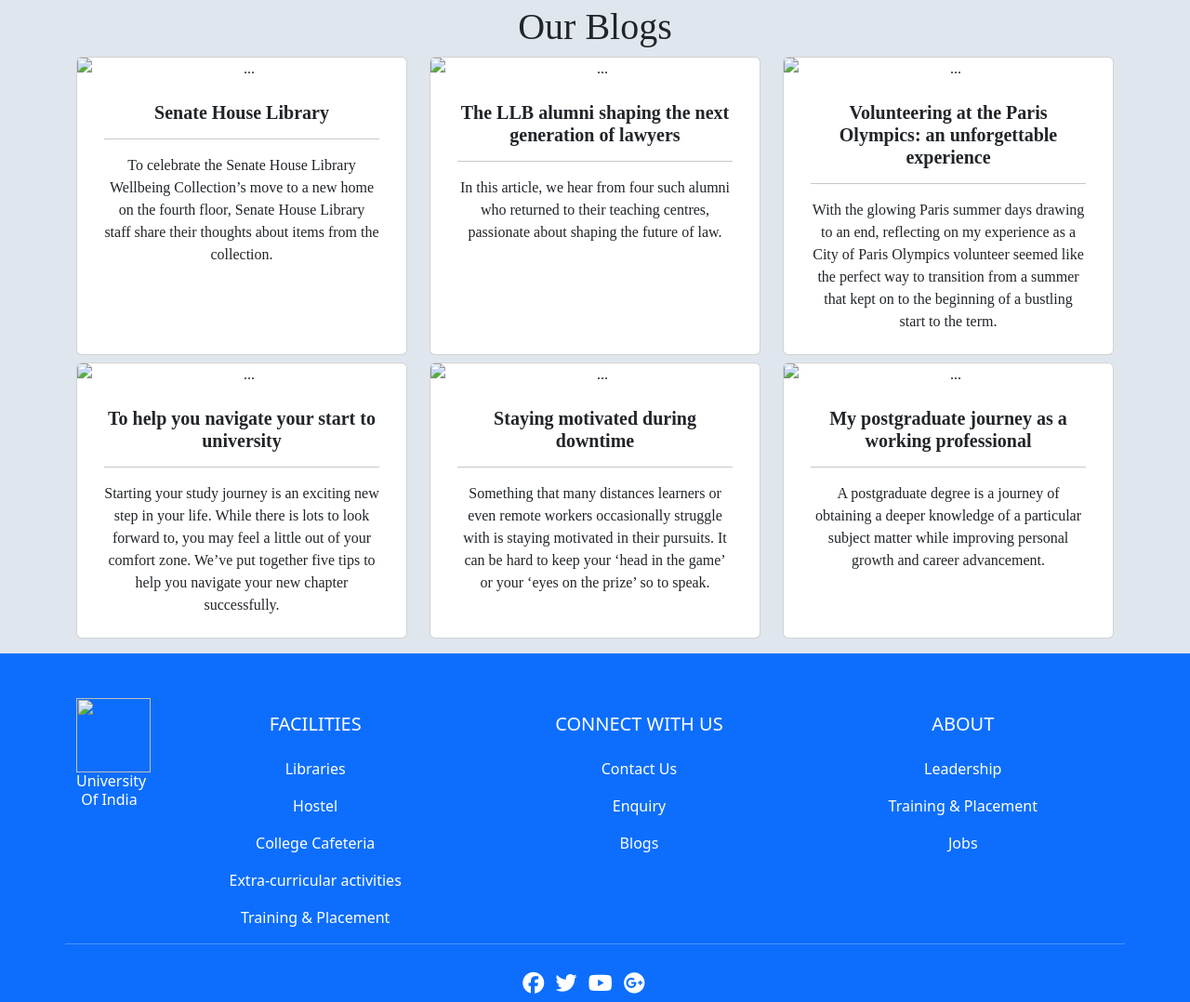
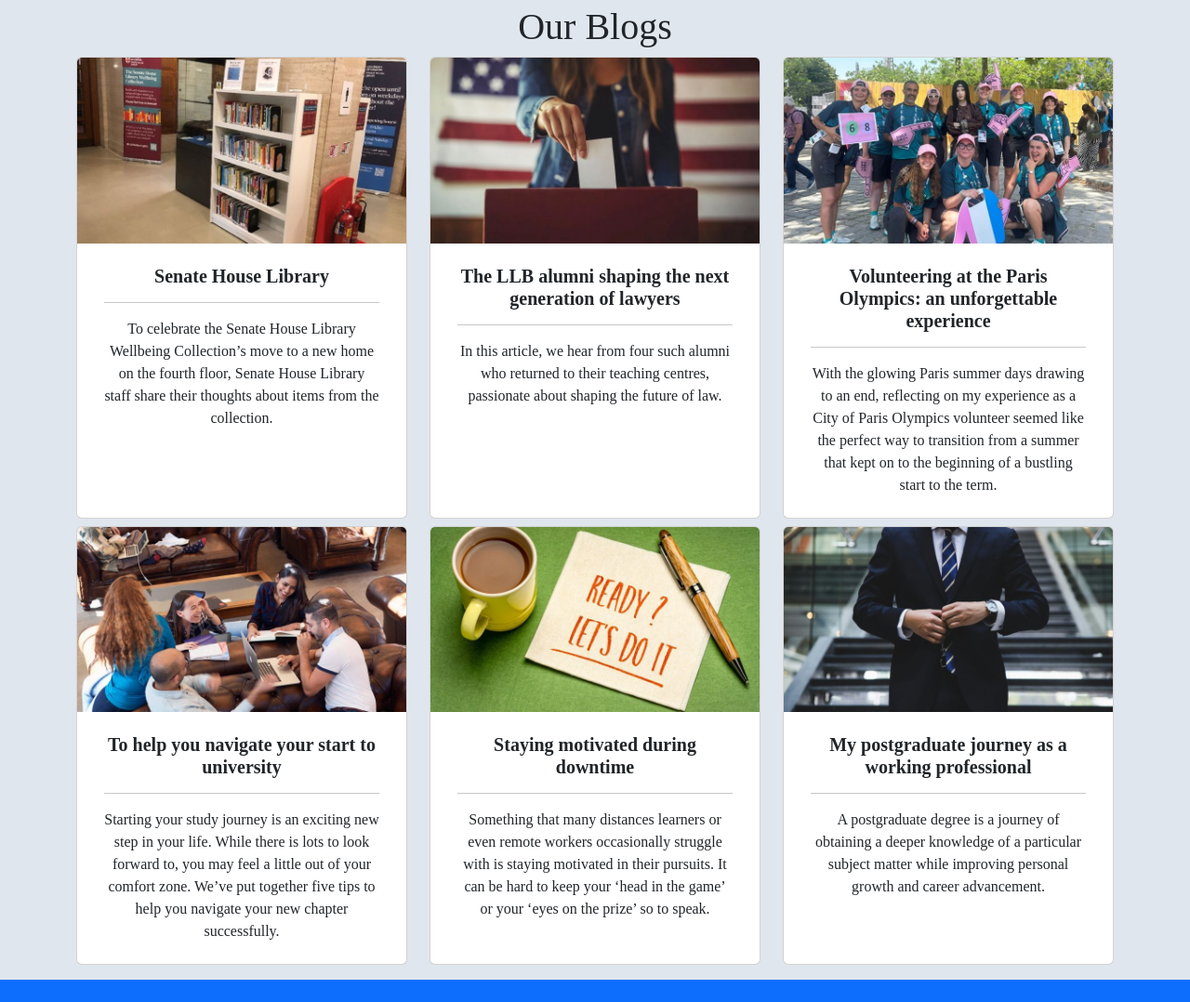
Before and after one commit to SPradnya26/University-Website, a plain HTML site: page ContactwithUs.html in a window 1280 px wide. Shown: the part 629-1707 px from the top of the page at 93% size. Drawn offline with nearby package versions, Linux system fonts and the light colour scheme.

Commit message:
Update ContactwithUs.html

```diff
--- a/ContactwithUs.html
+++ b/ContactwithUs.html
@@ -2,7 +2,7 @@
 <html lang="en">
   <head>
     <meta charset="utf-8">
-    <link rel="shortcut icon" type="x-icon" href="logo.png">
+    <link rel="shortcut icon" type="x-icon" href="img/logo.png">
     <meta name="viewport" content="width=device-width, initial-scale=1">
     <title>Contact with us</title>
     <link href="https://cdn.jsdelivr.net/npm/bootstrap@5.3.3/dist/css/bootstrap.min.css" rel="stylesheet" integrity="sha384-QWTKZyjpPEjISv5WaRU9OFeRpok6YctnYmDr5pNlyT2bRjXh0JMhjY6hW+ALEwIH" crossorigin="anonymous">
@@ -12,7 +12,7 @@
     <!--header section start-->
     <div class="bg-primary text-center mt-2 p-1" style="font-family: reboot;">
       <a href="University.html" target="_blank">
-        <img src="logo.png" alt="" width="80px" height="80px">
+        <img src="img/logo.png" alt="" width="80px" height="80px">
       </a>
       <span class="h1">University of India</span>
     </div>
@@ -75,7 +75,7 @@
 
     <!--Contact us-->
     <div class="head">
-        <div class="container mt-2 text-light" style="background: url('back.jpeg'); background-repeat: no-repeat; background-size: cover; font-family: reboot;">
+        <div class="container mt-2 text-light" style="background: url('img/back.jpeg'); background-repeat: no-repeat; background-size: cover; font-family: reboot;">
           <div class="row">
             <div class="row-body">
               <h2 class="text-light text-center mt-2 sticky-top">Contact Us</h2>
@@ -152,7 +152,7 @@
         <div class="row">
           <div class="col">
             <div class="card h-100">
-              <img src="card1.jpg" class="card-img-top" alt="...">
+              <img src="img/card1.jpg" class="card-img-top" alt="...">
               <div class="card-body">
                 <a href="#" class="btn">
                 <h5 class="card-title" style="font-weight: bold;">Senate House Library <hr></h5>
@@ -164,7 +164,7 @@
 
           <div class="col">
             <div class="card h-100">
-              <img src="card2.jpg" class="card-img-top" alt="...">
+              <img src="img/card2.jpg" class="card-img-top" alt="...">
               <div class="card-body">
                 <a href="#" class="btn">
                 <h5 class="card-title" style="font-weight: bold;">The LLB alumni shaping the next generation of lawyers <hr></h5>
@@ -176,7 +176,7 @@
 
           <div class="col">
             <div class="card h-100">
-              <img src="card3.jpg" class="card-img-top" alt="...">
+              <img src="img/card3.jpg" class="card-img-top" alt="...">
               <div class="card-body">
                 <a href="#" class="btn">
                 <h5 class="card-title" style="font-weight: bold;">Volunteering at the Paris Olympics: an unforgettable experience <hr></h5>
@@ -194,7 +194,7 @@
         <div class="row">
           <div class="col">
             <div class="card h-100">
-              <img src="card4.jpg" class="card-img-top" alt="...">
+              <img src="img/card4.jpg" class="card-img-top" alt="...">
               <div class="card-body">
                 <a href="#" class="btn">
                 <h5 class="card-title" style="font-weight: bold;">To help you navigate your start to university <hr></h5>
@@ -206,7 +206,7 @@
 
           <div class="col">
             <div class="card h-100">
-              <img src="card5.jpg" class="card-img-top" alt="...">
+              <img src="img/card5.jpg" class="card-img-top" alt="...">
               <div class="card-body">
                 <a href="#" class="btn">
                 <h5 class="card-title" style="font-weight: bold;">Staying motivated during downtime <hr></h5>
@@ -218,7 +218,7 @@
 
           <div class="col">
             <div class="card h-100">
-              <img src="card6.jpg" class="card-img-top" alt="...">
+              <img src="img/card6.jpg" class="card-img-top" alt="...">
               <div class="card-body">
                 <a href="#" class="btn">
                 <h5 class="card-title" style="font-weight: bold;">My postgraduate journey as a working professional <hr></h5>
@@ -238,7 +238,7 @@
         <div class="row text-center text-md-left">
 
           <div class="col-md-1 col-lg-1 col-xl-1 text-center">
-            <a href="University.html" target="_blank"><img src="logo.png" height="80px" width="80px"></a>
+            <a href="University.html" target="_blank"><img src="img/logo.png" height="80px" width="80px"></a>
             <h6>University Of India</h6>
           </div>
 
```
